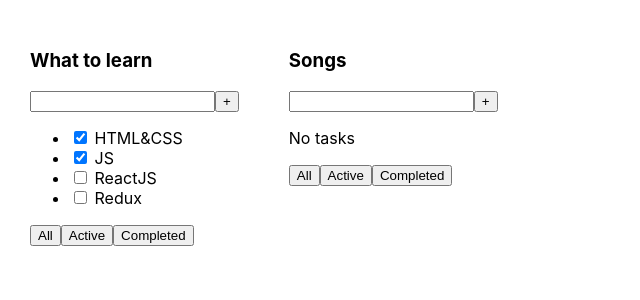
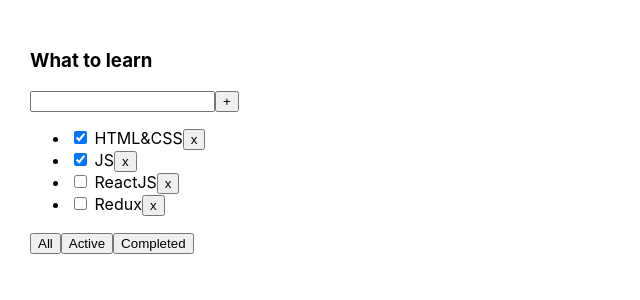
Before and after one commit to SandraVLP/TODOlist, a React (Create React App) app in the folder 1-todolist/: page / in a window 1280 px wide. Shown: the top 300 px of the page, without its empty margins (0-640 px from the left). Built offline with nearby package versions, Linux system fonts and the light colour scheme.

Commit message:
remove task

```diff
--- a/1-todolist/src/App.tsx
+++ b/1-todolist/src/App.tsx
@@ -5,23 +5,23 @@
 
 
 function App() {
-    const tasks1: Array<TaskType> = [
+    let tasks1: Array<TaskType> = [
       { id: 1, title: 'HTML&CSS', isDone: true },
       { id: 2, title: 'JS', isDone: true },
       { id: 3, title: 'ReactJS', isDone: false },
       { id: 4, title: 'Redux', isDone: false },
     ]
 
-    const tasks2: Array<TaskType> = [
-    //   { id: 1, title: 'Hello world', isDone: true },
-    //   { id: 2, title: 'I am Happy', isDone: false },
-    //   { id: 3, title: 'Yo', isDone: false },
-    ]
+    const removeTask = (taskId: number) => {
+      tasks1 = tasks1.filter(task => {
+        return task.id !== taskId
+      })
+      console.log(tasks1)
+    }
 
     return (
       <div className="App">
-        <Todolist title="What to learn" tasks={tasks1} />
-        <Todolist title="Songs" tasks={tasks2} />
+        <Todolist title="What to learn" tasks={tasks1} removeTask={removeTask} />
       </div>
     )
   }
--- a/1-todolist/src/Todolist.tsx
+++ b/1-todolist/src/Todolist.tsx
@@ -4,6 +4,7 @@
 type PropsType = {
     title: string
     tasks: TaskType[]
+    removeTask: (taskId: number) => void
 }
 
 export type TaskType = {
@@ -12,11 +13,12 @@
     isDone: boolean
 }
 
-export const Todolist = ({title, tasks}: PropsType) => {
+export const Todolist = ({title, tasks, removeTask}: PropsType) => {
 const tasksList = tasks.map((task: TaskType) => {
     return (
         <li key={task.id}>
         <input type="checkbox" checked={task.isDone} /> <span>{task.title}</span>
+        <button onClick={() => removeTask(task.id)}>x</button>
       </li>
     )
 })
```
Also changed, not shown: 1 other file (tests, documents, lock files or other folders).
